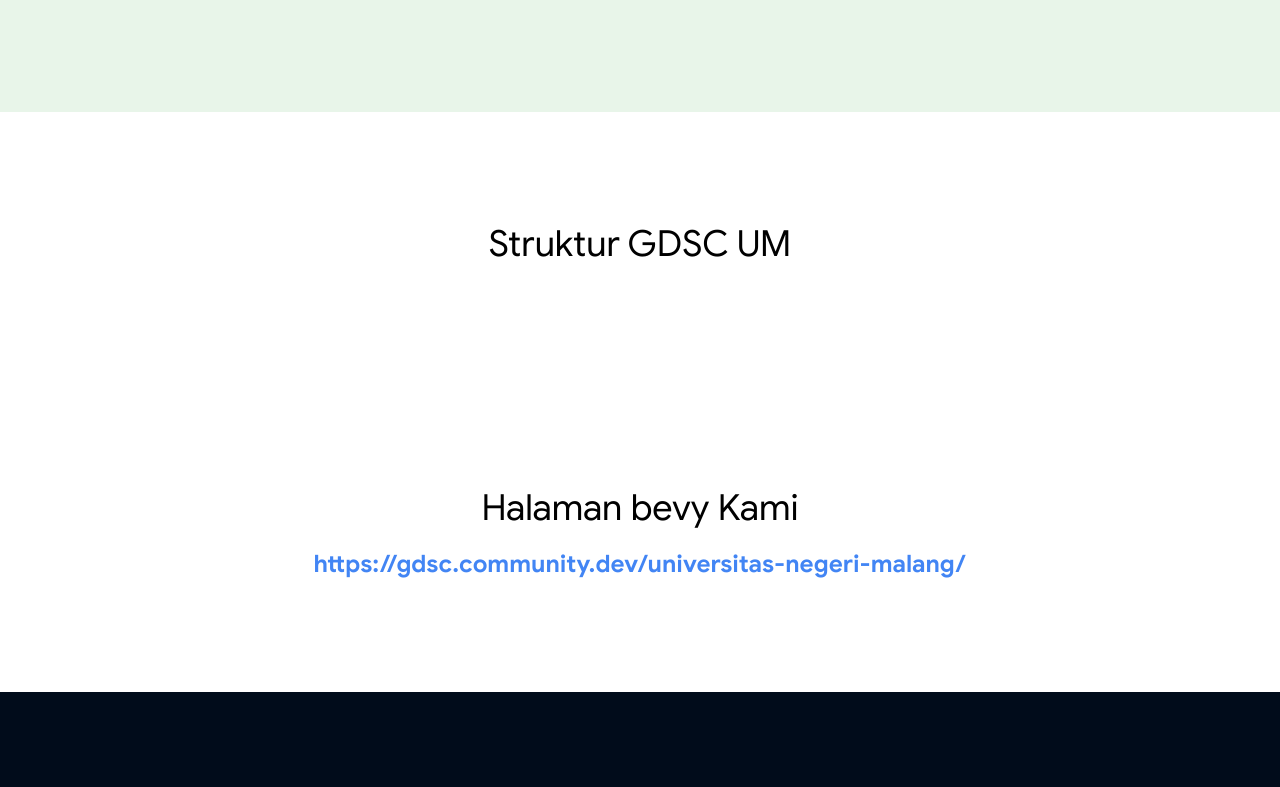
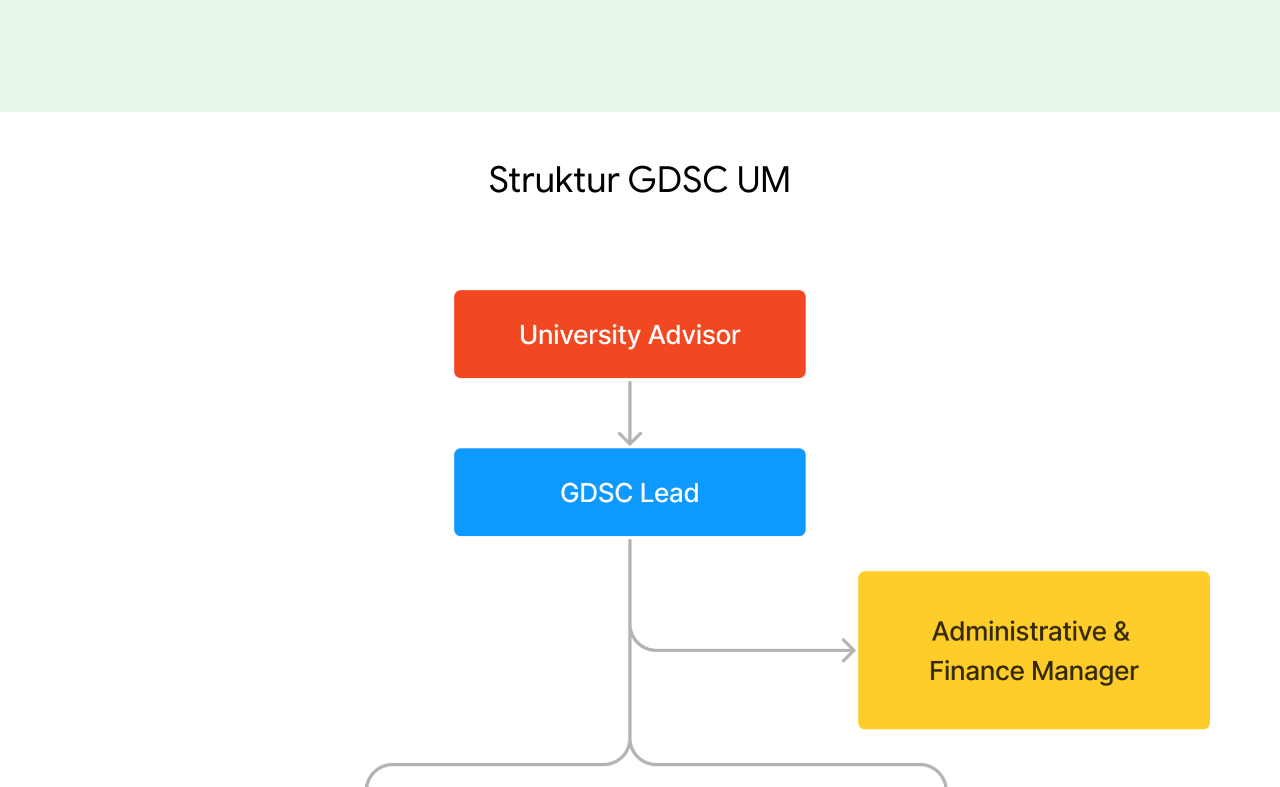
Before and after one commit to gdsc-um/homesite, a Next.js app: page /profile in a window 1280 px wide. Shown: the part 533-1320 px from the top of the page. Built offline with nearby package versions, Linux system fonts and the light colour scheme.

Commit message:
feat: add team structure to profile

```diff
--- a/src/pages/profile.jsx
+++ b/src/pages/profile.jsx
@@ -1,3 +1,5 @@
+import StrukturImage from "@/assets/struktur.png";
+import Image from "next/image";
 import Link from "next/link";
 
 export default function Profile() {
@@ -21,10 +23,13 @@
           Core Team.
         </p>
       </div>
-      <div className="w-full py-28 flex flex-col justify-center items-center gap-3">
+      <div className="w-full py-12 flex flex-col justify-center items-center gap-3">
         <h1 className="text-black text-4xl">Struktur GDSC UM</h1>
+        <div className="w-full flex flex-col justify-center items-center gap-3 pt-12">
+          <Image src={StrukturImage} alt="Struktur" width={1280} height={1280} />
+        </div>
       </div>
-      <div className="w-full py-28 flex flex-col justify-center items-center gap-3">
+      <div className="w-full py-16 flex flex-col justify-center items-center gap-3">
         <h1 className="text-black text-4xl">Halaman bevy Kami</h1>
         <Link
           className="mt-2 text-coreBlue-primary font-bold text-2xl hover:underline hover:text-coreBlue-500"
```
Also changed, not shown: src/assets/struktur.png (added).
